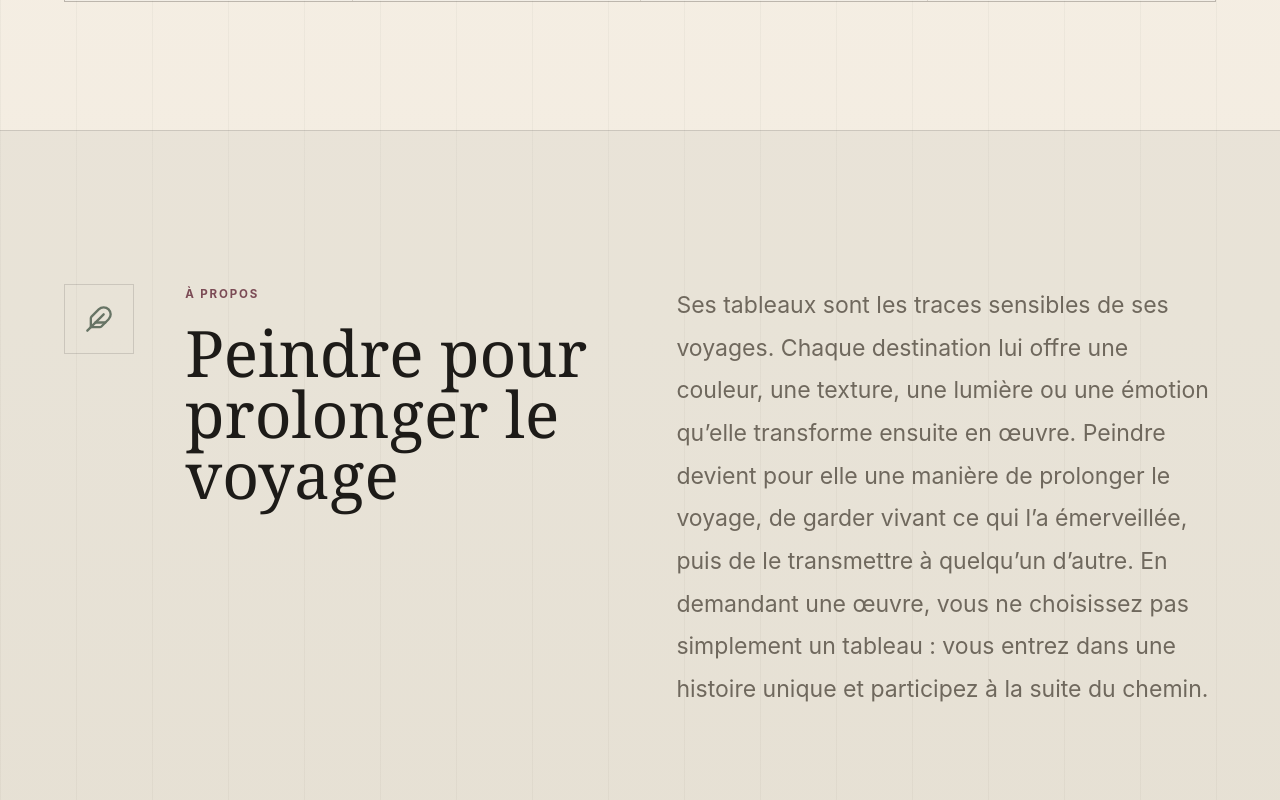
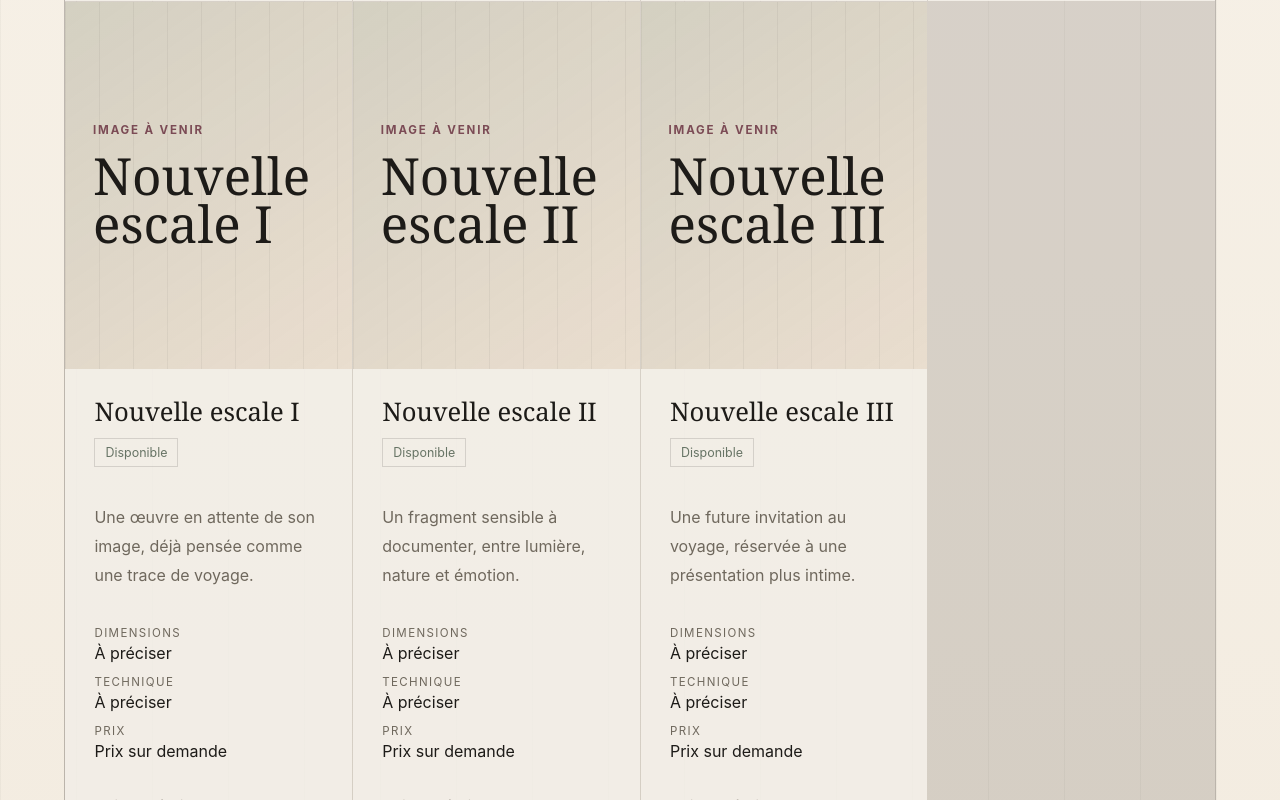
Before and after one commit to Maress-art/maress, a React (Vite) app: page / in a window 1280 px wide. Shown: the part 2240-3040 px from the top of the page. Built offline with nearby package versions, Linux system fonts and the light colour scheme.

Commit message:
Ajout trois tableaux

```diff
--- a/src/artworks.js
+++ b/src/artworks.js
@@ -46,5 +46,41 @@ export const artworks = [
     status: "Disponible",
     detail:
       "Peinte après une traversée nocturne près d'un lac forestier, l'oeuvre cherche l'instant où la surface de l'eau devient mémoire, miroir et passage."
+  },
+  {
+    id: "nouvelle-escale-i",
+    name: "Nouvelle escale I",
+    image: "",
+    shortDescription: "Une œuvre en attente de son image, déjà pensée comme une trace de voyage.",
+    dimensions: "À préciser",
+    technique: "À préciser",
+    price: "Prix sur demande",
+    status: "Disponible",
+    detail:
+      "Cette pièce sera prochainement complétée avec son souvenir, ses dimensions, sa technique et sa photographie."
+  },
+  {
+    id: "nouvelle-escale-ii",
+    name: "Nouvelle escale II",
+    image: "",
+    shortDescription: "Un fragment sensible à documenter, entre lumière, nature et émotion.",
+    dimensions: "À préciser",
+    technique: "À préciser",
+    price: "Prix sur demande",
+    status: "Disponible",
+    detail:
+      "Cette pièce sera prochainement complétée avec son souvenir, ses dimensions, sa technique et sa photographie."
+  },
+  {
+    id: "nouvelle-escale-iii",
+    name: "Nouvelle escale III",
+    image: "",
+    shortDescription: "Une future invitation au voyage, réservée à une présentation plus intime.",
+    dimensions: "À préciser",
+    technique: "À préciser",
+    price: "Prix sur demande",
+    status: "Disponible",
+    detail:
+      "Cette pièce sera prochainement complétée avec son souvenir, ses dimensions, sa technique et sa photographie."
   }
 ];
--- a/src/main.jsx
+++ b/src/main.jsx
@@ -9,6 +9,19 @@ const statusClass = {
   Réservé: "reserved",
   Vendu: "sold"
 };
+
+function ArtworkVisual({ artwork, variant = "card" }) {
+  if (artwork.image) {
+    return <img src={artwork.image} alt={artwork.name} />;
+  }
+
+  return (
+    <div className={`art-placeholder ${variant}`} aria-label={`Image à venir pour ${artwork.name}`}>
+      <span>Image à venir</span>
+      <b>{artwork.name}</b>
+    </div>
+  );
+}
 
 function App() {
   const [selectedArtwork, setSelectedArtwork] = useState(null);
@@ -80,7 +93,7 @@ function App() {
             </div>
           </div>
           <button className="hero-artwork" type="button" onClick={() => openArtwork(featuredArtwork)}>
-            <img src={featuredArtwork.image} alt={featuredArtwork.name} />
+            <ArtworkVisual artwork={featuredArtwork} variant="hero" />
             <span>
               <b>{featuredArtwork.name}</b>
               <small>Pièce unique</small>
@@ -99,7 +112,7 @@ function App() {
               return (
                 <article className="art-card" key={artwork.id}>
                   <button className="art-image" type="button" onClick={() => openArtwork(artwork)}>
-                    <img src={artwork.image} alt={artwork.name} />
+                    <ArtworkVisual artwork={artwork} />
                   </button>
                   <div className="art-content">
                     <div className="art-title-row">
@@ -231,7 +244,9 @@ function App() {
             >
               <X size={18} />
             </button>
-            <img src={selectedArtwork.image} alt={selectedArtwork.name} />
+            <div className="modal-visual">
+              <ArtworkVisual artwork={selectedArtwork} variant="modal" />
+            </div>
             <div className="modal-copy">
               <p className="eyebrow">Pièce unique</p>
               <h2>{selectedArtwork.name}</h2>
--- a/src/styles.css
+++ b/src/styles.css
@@ -235,7 +235,8 @@ p {
   transform: translateY(-5px);
 }
 
-.hero-artwork img {
+.hero-artwork img,
+.hero-artwork .art-placeholder {
   width: 100%;
   aspect-ratio: 0.78;
   object-fit: cover;
@@ -307,16 +308,48 @@ p {
   overflow: hidden;
 }
 
-.art-image img {
+.art-image img,
+.art-image .art-placeholder {
   width: 100%;
   aspect-ratio: 0.78;
   object-fit: cover;
   transition: transform 500ms ease, filter 500ms ease;
 }
 
-.art-image:hover img {
+.art-image:hover img,
+.art-image:hover .art-placeholder {
   transform: scale(1.035);
   filter: saturate(0.92);
+}
+
+.art-placeholder {
+  display: grid;
+  align-content: center;
+  gap: 14px;
+  min-height: 320px;
+  padding: 28px;
+  background:
+    linear-gradient(90deg, rgba(29, 27, 24, 0.05) 1px, transparent 1px) 0 0 / 34px 34px,
+    linear-gradient(145deg, rgba(103, 116, 101, 0.2), rgba(168, 109, 83, 0.08)),
+    #efe7d9;
+  color: var(--ink);
+  text-align: left;
+}
+
+.art-placeholder span {
+  color: var(--wine);
+  font-size: 0.72rem;
+  font-weight: 650;
+  letter-spacing: 0.16em;
+  text-transform: uppercase;
+}
+
+.art-placeholder b {
+  max-width: 12ch;
+  font-family: "Cormorant Garamond", Georgia, serif;
+  font-size: clamp(2rem, 4vw, 4rem);
+  font-weight: 500;
+  line-height: 0.95;
 }
 
 .art-content {
@@ -509,7 +542,12 @@ footer span:first-child {
   box-shadow: 0 30px 90px rgba(0, 0, 0, 0.26);
 }
 
-.art-modal > img {
+.modal-visual {
+  min-height: 560px;
+}
+
+.modal-visual img,
+.modal-visual .art-placeholder {
   width: 100%;
   height: 100%;
   min-height: 560px;
@@ -610,7 +648,9 @@ footer span:first-child {
     grid-template-columns: 1fr;
   }
 
-  .art-modal > img {
+  .modal-visual,
+  .modal-visual img,
+  .modal-visual .art-placeholder {
     min-height: 0;
     max-height: 52vh;
   }
```
